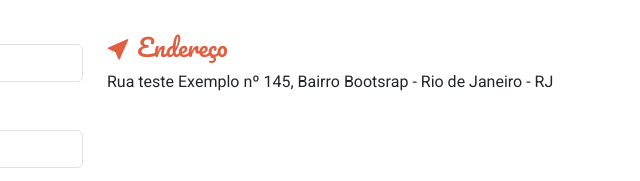
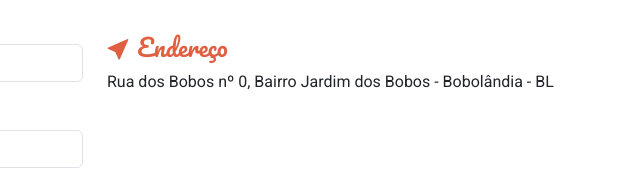
Before and after one commit to GilbertoPaiva/restaurante_gilberto, a plain HTML site: page index.html in a window 1280 px wide. Shown: the part 2732-2913 px from the top of the page, 640-1280 px from the left. Drawn offline with nearby package versions, Linux system fonts and the light colour scheme.

Commit message:
chore: atualizar endereço no index.html

```diff
--- a/index.html
+++ b/index.html
@@ -389,7 +389,9 @@
                                 <i class="bi bi-cursor-fill"></i>
                                 Endereço
                             </h3>
-                            <p>Rua teste Exemplo nº 145, Bairro Bootsrap - Rio de Janeiro - RJ</p>
+                            <p>
+                                Rua dos Bobos nº 0, Bairro Jardim dos Bobos - Bobolândia - BL
+                            </p>
                         </div>
                     </div>
                 </div>
```
